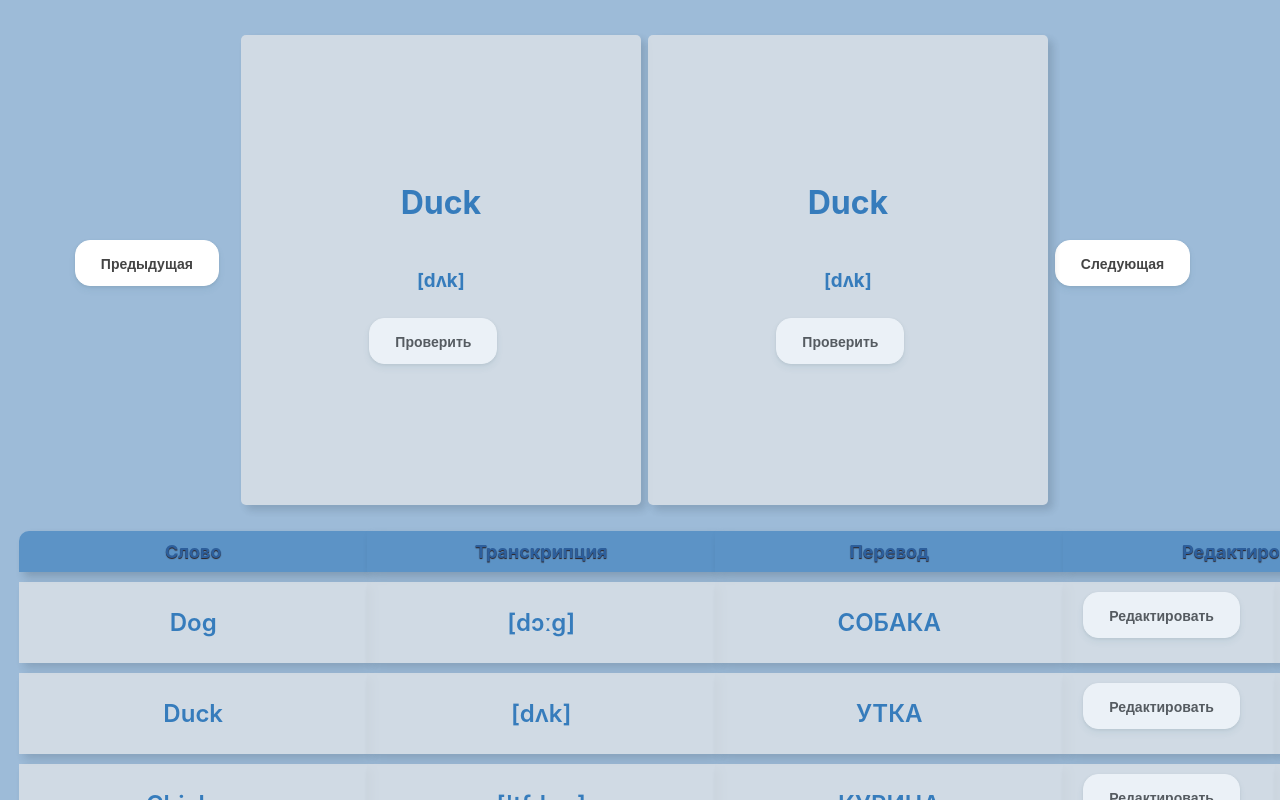
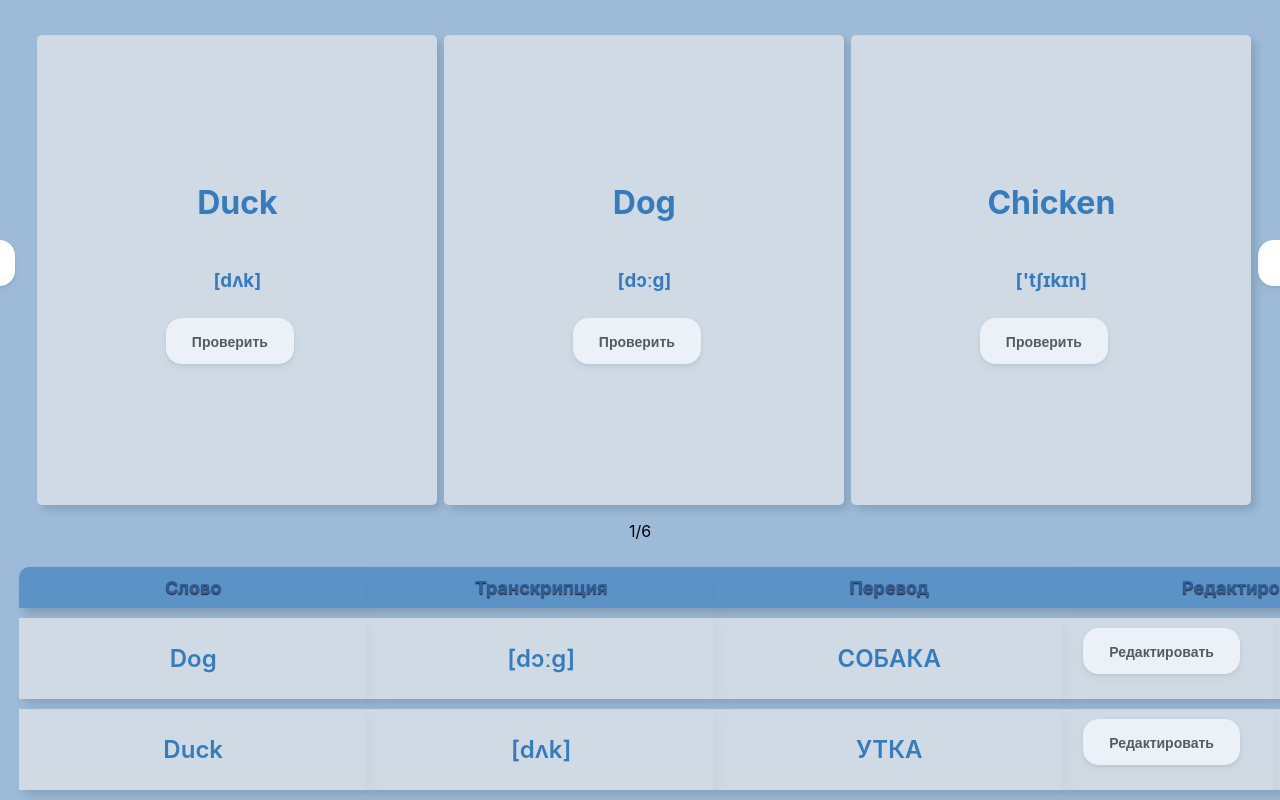
Before and after one commit to MarVasilieva/W27_FunnyEnglish_React, a React (Create React App) app: page / in a window 1280 px wide. Shown: the top 800 px of the page. Built offline with nearby package versions, Linux system fonts and the light colour scheme; a web font is replaced by a local one.

Commit message:
add two cards

```diff
--- a/src/App.js
+++ b/src/App.js
@@ -34,6 +34,14 @@ class App extends React.Component {
   };
 
   render() {
+    const Word2 =
+      this.state.Index + 1 >= this.state.words.length
+        ? this.state.words[0]
+        : this.state.words[this.state.Index + 1];
+    const Word3 =
+      this.state.Index + 2 >= this.state.words.length
+        ? this.state.words[1]
+        : this.state.words[this.state.Index + 2];
     const Word = this.state.words[this.state.Index];
     return (
       <div className="App">
@@ -52,19 +60,26 @@ class App extends React.Component {
             isPrev={this.state.isPrev}
           ></Wordcard>
           <Wordcard
-            title={Word.title}
-            transcription={Word.transcription}
-            translation={Word.translation}
-            url={Word.url}
+            title={Word2.title}
+            transcription={Word2.transcription}
+            translation={Word2.translation}
+            url={Word2.url}
             isPrev={this.state.isPrev}
           ></Wordcard>
-
+          <Wordcard
+            title={Word3.title}
+            transcription={Word3.transcription}
+            translation={Word3.translation}
+            url={Word3.url}
+            isPrev={this.state.isPrev}
+          ></Wordcard>
           <div>
             <button className="btn" onClick={this.handleNext}>
               Следующая
             </button>
           </div>
         </div>
+        {this.state.Index + 1}/{words.length}
         <div className="wordsTable">
           <Table />
         </div>
--- a/src/components/Wordcard.jsx
+++ b/src/components/Wordcard.jsx
@@ -1,9 +1,10 @@
 import "./Wordcard.css";
 import "./styles.scss";
-import React, { useState } from "react";
+import React, { useState, useEffect } from "react";
 
 function Wordcard(props) {
   const [isShowButton, setButton] = useState(true);
+  useEffect(() => setButton(true), [props.translation]);
   return (
     <div className="word">
       <div className="wordTitle">
```
